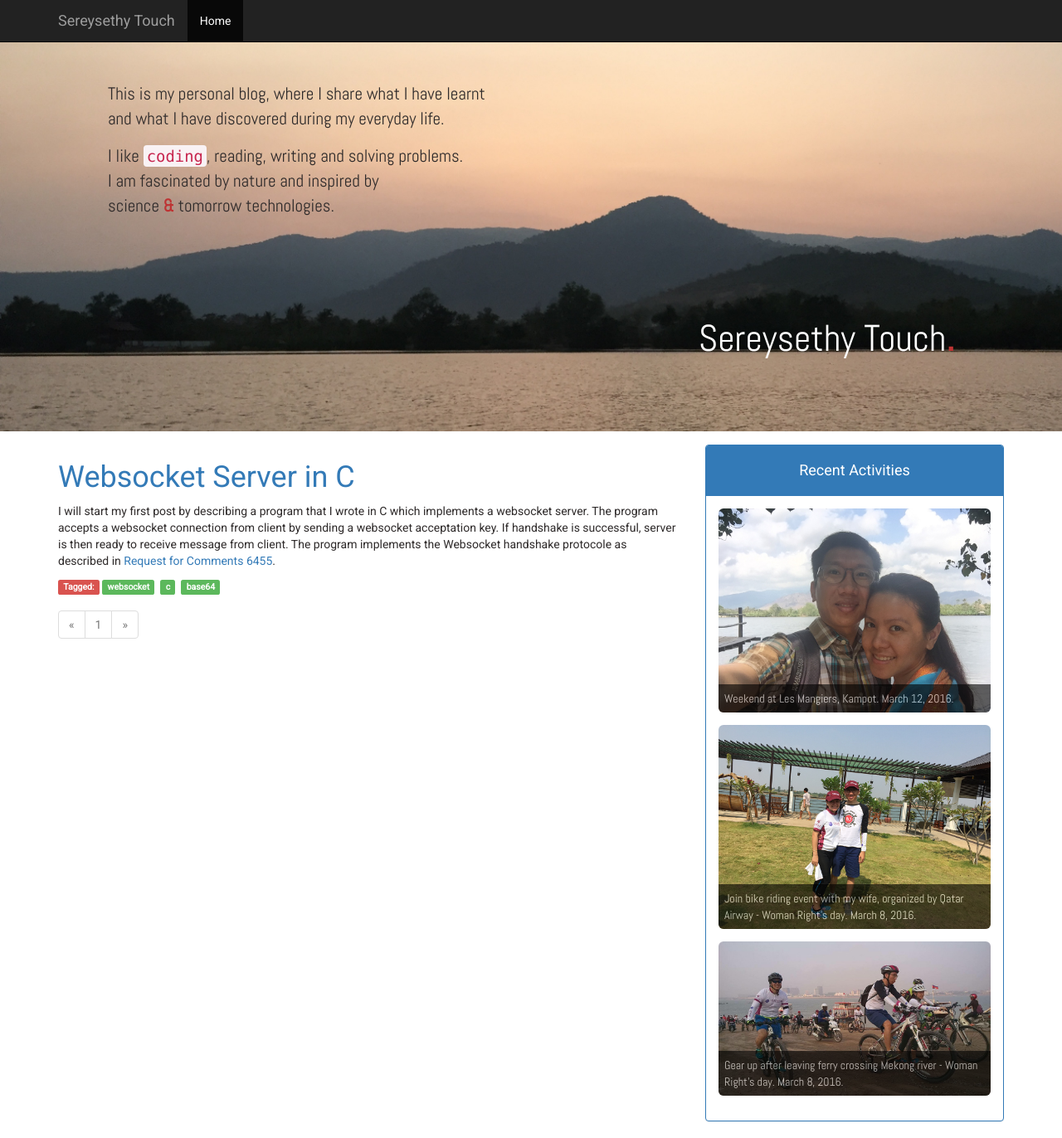
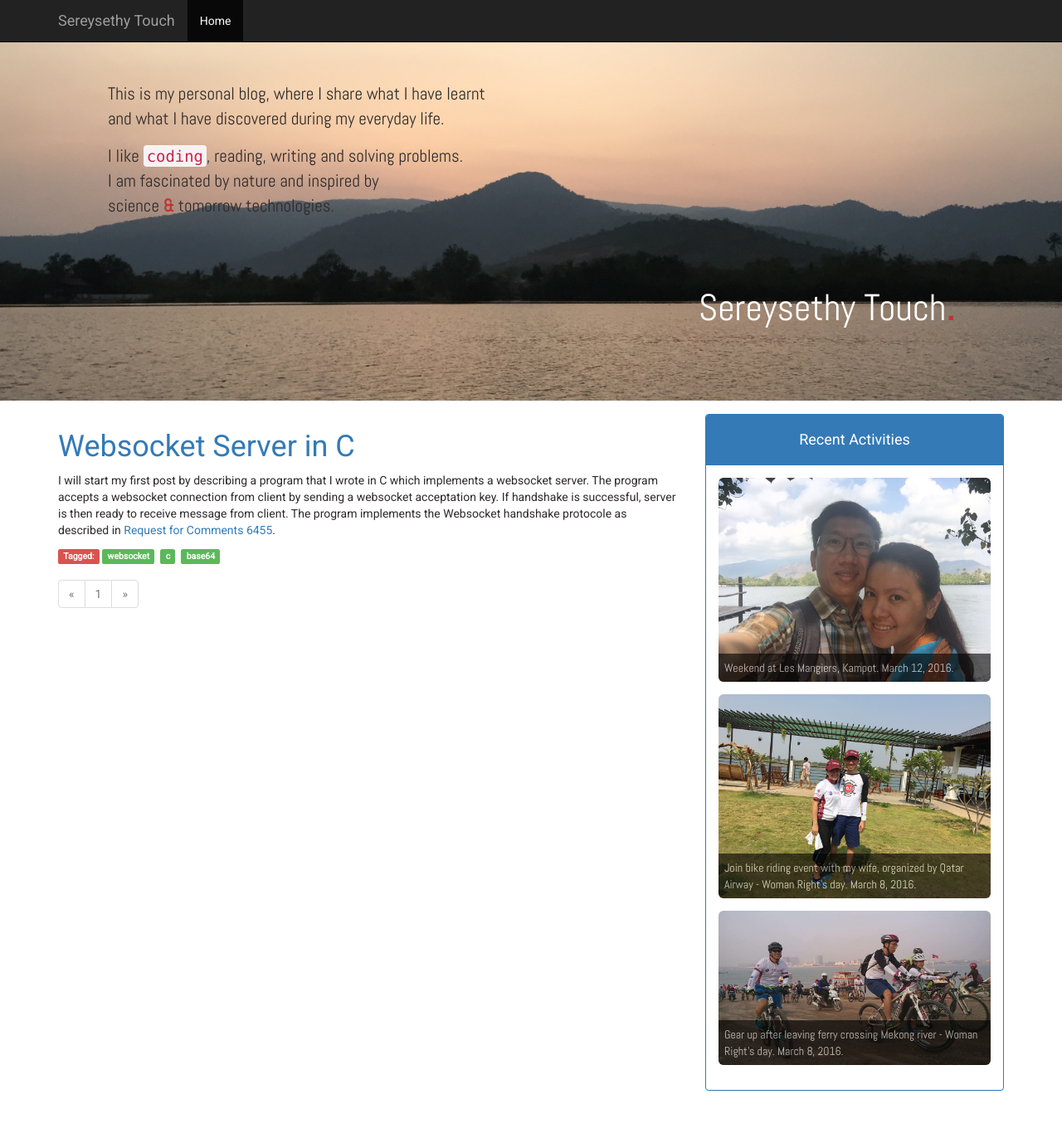
Before and after one commit to sereysethy/sereysethy.github.io, a Jekyll site: the page built from index.html, in a window 1280 px wide and 1372 px high. Shown: the whole window at 83% size. Built offline with Jekyll 4.4.1, drawn with Linux system fonts in a browser that asks for light colours; the list of posts is cut into pages by our own code.

Commit message:
Update css

```diff
--- a/assets/css/stylesheet.css
+++ b/assets/css/stylesheet.css
@@ -6,7 +6,10 @@ body {
 
 .intro {
 	background-image: url('/assets/img/bg2.jpg');
-	background-size: 1600px;
+	/*background-size: 1600px;*/
+	background-position-x: center;
+    background-position-y: bottom;
+    background-size: cover;
 	/*background-repeat: repeat-x;*/
 	font-family: 'Abel', sans-serif;
 	margin-bottom: 16px;
@@ -22,7 +25,7 @@ body {
 .jumbotron h1 {
 	text-align: right;
 	font-size: 3.2em;
-	margin-top: 120px;
+	margin-top: 83px;
 	color: #ffffff;
 }
 
```
